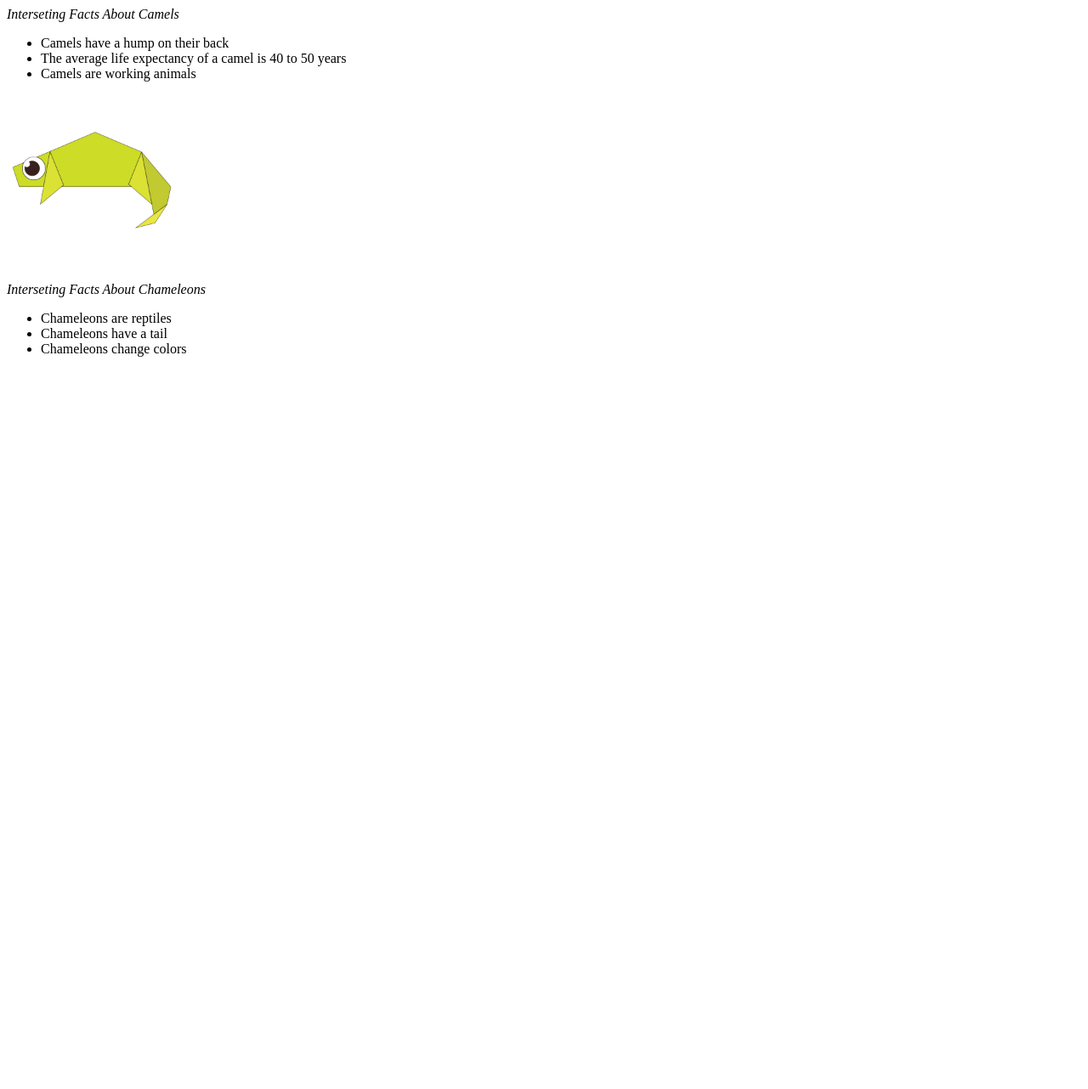
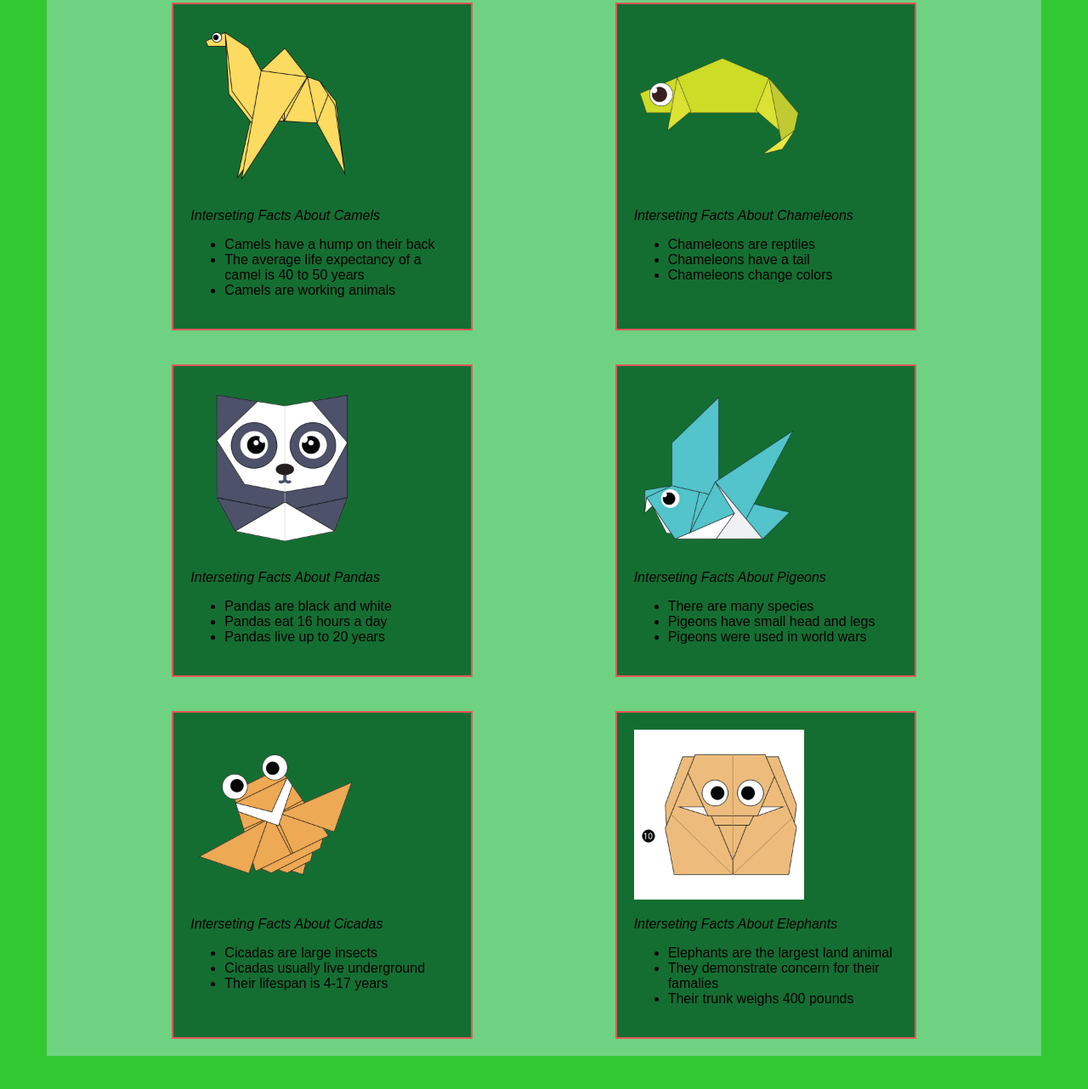
Before and after one commit to Eka416/Origami, a plain HTML site: page index.html in a window 1280 px wide. Shown: the part 310-1592 px from the top of the page at 85% size. Before the commit the page ends 800 px from the top, so only its background shows below. Drawn offline with Linux system fonts and the light colour scheme.

Commit message:
Add files via upload

```diff
--- a/index.html
+++ b/index.html
@@ -3,17 +3,34 @@
         <title>
             Origami Designs
         </title>
-        <style>
-
-        </style>
+        <link rel="stylesheet" href = "style.css">
     </head>
     <body>
+        <div class = "header">
+            <div class = "menu">
+                <div> <a href = "#"> hamburger </a></div>
+                <div>Origami Designs</div>
+                <div> <a href ="About.html">About Us</a> </div>
+            </div>
+        </div>
+        <div class = "bodyimg">
+            <img src = "tedddy.png" height = 600px>
+            <p>
+                Origami Instructions
+            </p>
+            <h3><br>
+                Step by Step Instructions
+            </h3>
+        </div>
         <h1>
             Origami Designs
         </h1>
         <a href = "About.html"> About us</a>
         <a href = "Follow.html"> Follow us</a>
         <br>
+
+        <div class = "grid">
+            <div class = "origami">
                 <a href = https://origami.me/camel/ target = "_blank">
                     <img src="camel.png" width="200px"height="200px"></a>
                     <p><i>Interseting Facts About Camels</i></p>
@@ -22,6 +39,8 @@
                         <li>The average life expectancy of a camel is 40 to 50 years</li>
                         <li>Camels are working animals</li>
                     </ul>
+            </div>
+            <div class = "origami">
                 <a href = https://origami.me/chameleon/ target = "_blank">
                     <img src="chameleon.png" width="200px"height="200px"></a>
                 <p><i>Interseting Facts About Chameleons</i></p>
@@ -30,4 +49,49 @@
                     <li>Chameleons have a tail</li>
                     <li>Chameleons change colors</li>
                 </ul>
+            </div>
+            <div class = "origami">
+                <a href = https://origami.me/panda/ target = "_blank">
+                    <img src="panda.png" width="200px"height="200px"></a>
+                <p><i>Interseting Facts About Pandas</i></p>
+                <ul>
+                    <li>Pandas are black and white </li>
+                    <li>Pandas eat 16 hours a day</li>
+                    <li>Pandas live up to 20 years</li>
+                </ul>
+            </div>
+            <div class = "origami">
+                <a href = https://origami.me/pigeon/ target = "_blank">
+                    <img src="pigeon.png" width="200px"height="200px"></a>
+                <p><i>Interseting Facts About Pigeons</i></p>
+                <ul>
+                    <li>There are many species </li>
+                    <li>Pigeons have small head and legs</li>
+                    <li>Pigeons were used in world wars</li>
+                </ul>
+            </div>
+            <div class = "origami">
+                <a href = https://origami.me/cicada/ target = "_blank">
+                    <img src="cicada.png" width="200px"height="200px"></a>
+                <p><i>Interseting Facts About Cicadas</i></p>
+                <ul>
+                    <li>Cicadas are large insects </li>
+                    <li>Cicadas usually live underground</li>
+                    <li>Their lifespan is 4-17 years</li>
+                </ul>
+            </div>
+            <div class = "origami">
+                <a href = https://origami.me/elephant/ target = "_blank">
+                    <img src="elephant.png" width="200px"height="200px"></a>
+                <p><i>Interseting Facts About Elephants</i></p>
+                <ul>
+                    <li>Elephants are the largest land animal </li>
+                    <li>They demonstrate concern for their famalies</li>
+                    <li>Their trunk weighs 400 pounds</li>
+                </ul>
+            </div>
+        </div>
+
+
+
     </body>
--- /dev/null
+++ b/style.css
@@ -0,0 +1,32 @@
+.menu{
+    display: flex;
+    justify-content: space-between;
+    background-color: black;
+    font-size: 20px;
+    color: white;
+}
+body{
+    background-color: rgb(50,200, 50);
+    margin: 5px;
+}
+
+.grid{
+    display: flex;
+    flex-wrap: wrap;
+    justify-content: space-evenly;
+    background-color: rgb(110, 210, 130);
+    margin: 50px;
+}
+
+.origami{
+    border: 2px solid rgb(230, 87, 87);
+    border-radius: 0px;
+    padding: 20px;
+    margin: 20px;
+    width: 310px;
+    font-family: fantasy;
+    background-color:rgb(20, 110, 50)
+}
+.bodyimg{
+    justify-content: space-evenly;
+}
```
Also changed, not shown: elephant.png (added). Lines whose indentation alone changed are shown as unchanged.
